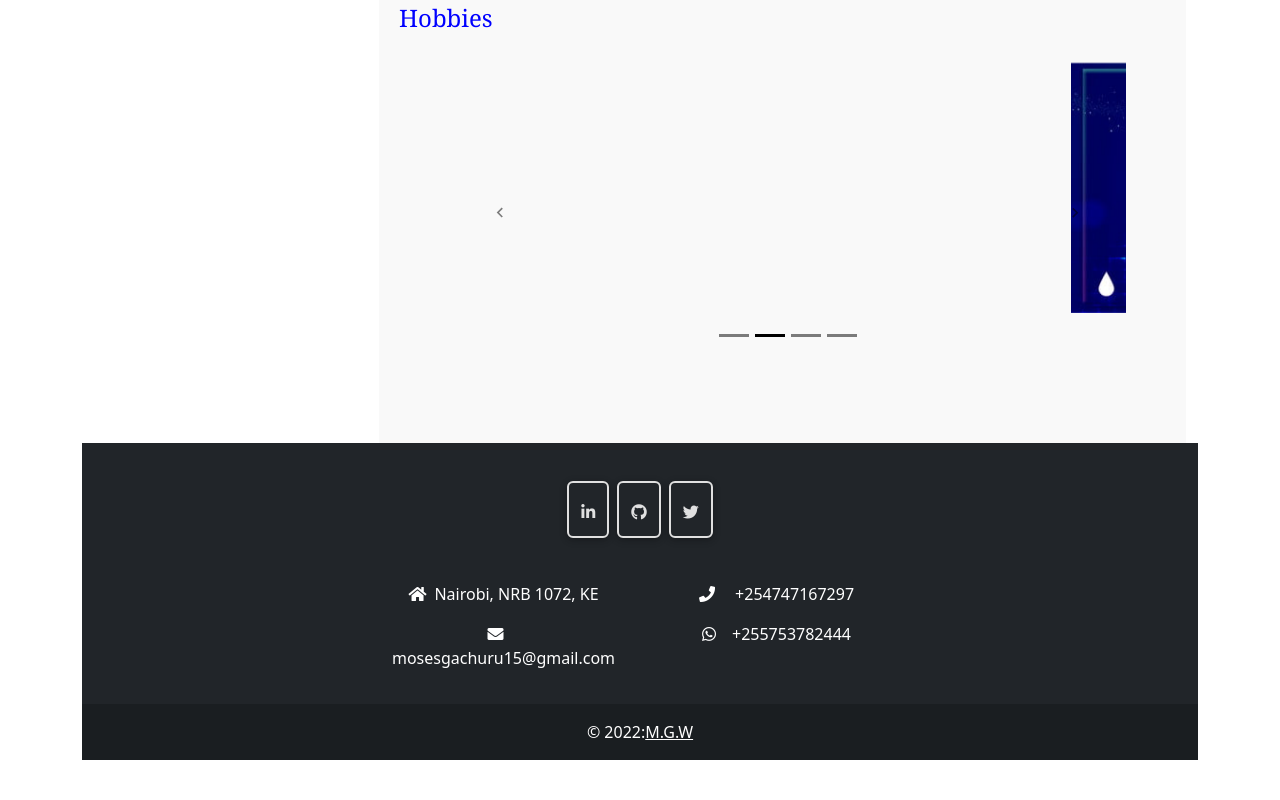
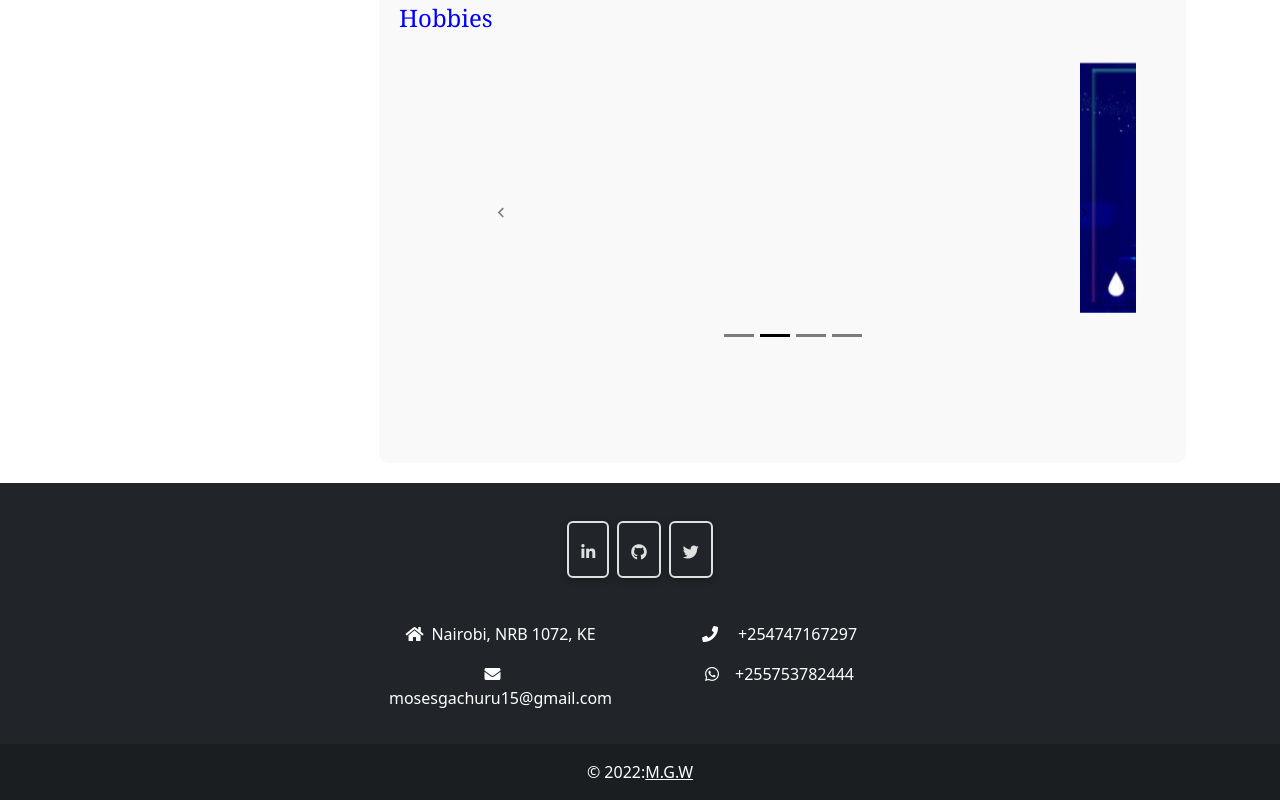
Before and after one commit to mosesglitch/resume-2, a React (Create React App) app: page / in a window 1280 px wide. Shown: the part 838-1638 px from the top of the page. Before the commit the page ends 1598 px from the top, so only its background shows below. Built offline with nearby package versions, Linux system fonts and the light colour scheme.

Commit message:
edit education

```diff
--- a/src/App.js
+++ b/src/App.js
@@ -8,12 +8,16 @@ import Container from "react-bootstrap/Container";
 class App extends React.Component {
   render() {
     return (
-      <Container>
-        <div className="page-container">
-          <NavBar />
-          <Footer />
-        </div>
-      </Container>
+      <div>
+        <Container>
+          <div className="page-container">
+            <NavBar />
+          </div>
+        </Container>
+        {/* <div style={{ paddingTop: 50 }}> */}
+        <Footer />
+        {/* </div> */}
+      </div>
     );
   }
 }
--- a/src/components/Academics.js
+++ b/src/components/Academics.js
@@ -14,7 +14,7 @@ class Academics extends React.Component {
                 <div className="academics">
                   <h5>ACADEMIC QUALIFICATIONS</h5>
                   <h6>
-                    <b> 2022: Nanodegree (Ongoing) , FullstackWeb developer</b>
+                    <b> 2022: Nanodegree , FullstackWeb developer</b>
                   </h6>
                   <li>Institution: ALX Programme (Udacity)</li>
                   <h6>
--- a/src/components/CarouselNew.js
+++ b/src/components/CarouselNew.js
@@ -3,14 +3,16 @@ import Carousel from "react-bootstrap/Carousel";
 import chess from "./images/chess.jpg";
 import learn from "./images/learn2.jpg";
 import music from "./images/music.jpg";
-import film from "./images/film.jpg";
 import film2 from "./images/film2.jpg";
 import "./styles/Index.css";
 
 class CarouselNew extends React.Component {
   render() {
     return (
-      <div className="carousel">
+      <div
+        className="carousel"
+        // style={{ paddingBottom: 50, backgroundColor: "pink", marginBottom: 50 }}
+      >
         <div className="homeassets">
           <h4>Hobbies</h4>
           <div className="innercarousel">
--- a/src/components/Footer.js
+++ b/src/components/Footer.js
@@ -3,7 +3,6 @@ import {
   MDBFooter,
   MDBContainer,
   MDBIcon,
-  MDBInput,
   MDBCol,
   MDBRow,
   MDBBtn,
--- a/src/components/Projectlist.js
+++ b/src/components/Projectlist.js
@@ -10,9 +10,6 @@ import {
 } from "mdb-react-ui-kit";
 import Container from "react-bootstrap/Container";
 class Projectlist extends React.Component {
-  constructor(props) {
-    super(props);
-  }
   render() {
     const projectmap = this.props.projectdict.map((project, i) => (
       <MDBCard key={i}>
--- a/src/components/SkillsInDepth.js
+++ b/src/components/SkillsInDepth.js
@@ -4,8 +4,6 @@ import {
   MDBCardBody,
   MDBCardTitle,
   MDBCardText,
-  MDBCardImage,
-  MDBBtn,
 } from "mdb-react-ui-kit";
 let skillsInDepth = {
   "Data Analysis": [
@@ -49,10 +47,6 @@ let skillsInDepth = {
 };
 
 class SkillsInDepth extends Component {
-  constructor(props) {
-    super(props);
-  }
-
   render() {
     const tools = skillsInDepth[this.props.selectedSkill].map((tool, i) => (
       <MDBCardText key={i}>{tool}</MDBCardText>
--- a/src/components/styles/Index.css
+++ b/src/components/styles/Index.css
@@ -18,12 +18,16 @@
 
 .newsec {
   padding-inline-start: 20px;
-  padding-inline-end: 10px;
+  /* padding-inline-end: 10px; */
   background-color: rgba(224, 224, 224, 0.1);
   padding-top: 50px;
   font-size: 40;
   color: black;
   font-size: 20px;
+  background-color: rgba(224, 224, 224, 0.2);
+  border-radius: 10px;
+  padding: 20px green;
+  padding-bottom: 50px;
 }
 .newsec > h6,
 li > h6 {
@@ -67,10 +71,10 @@ img {
 }
 
 .footer {
-  position: absolute;
-  bottom: 0;
-  width: 100%;
-  height: 2.5rem;
+  /* position: absolute;
+  bottom: 0; */
+  /* width: 100%; */
+  /* height: 2.5rem; */
 }
 
 .navbar {
@@ -98,12 +102,6 @@ h5 {
 }
 li {
   list-style: none;
-}
-.newsec {
-  background-color: rgba(224, 224, 224, 0.2);
-  border-radius: 10px;
-  padding: 20px green;
-  padding-bottom: 50px;
 }
 
 .academics > h6 {
```
Also changed, not shown: 1 other file (tests, documents, lock files or other folders).
